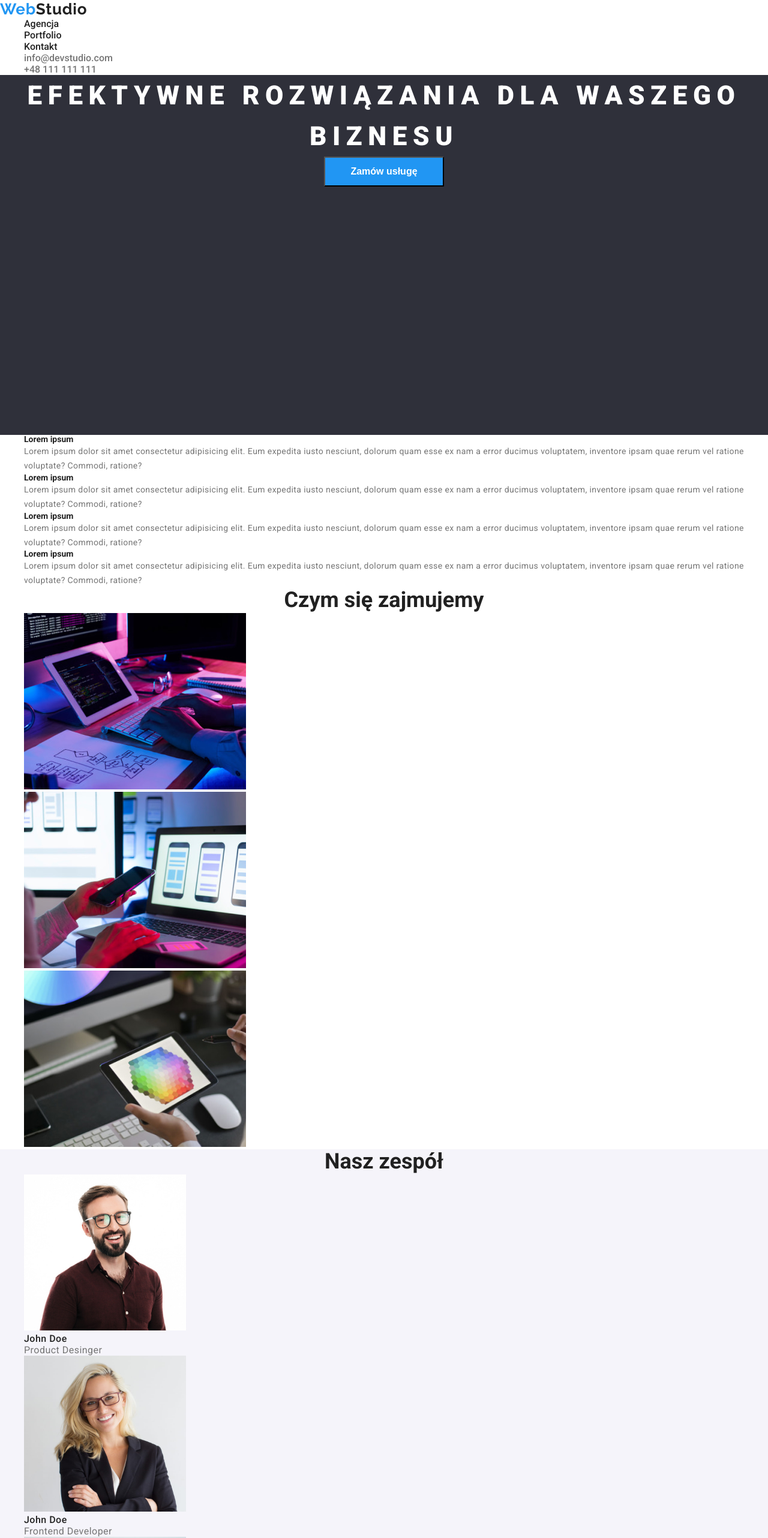
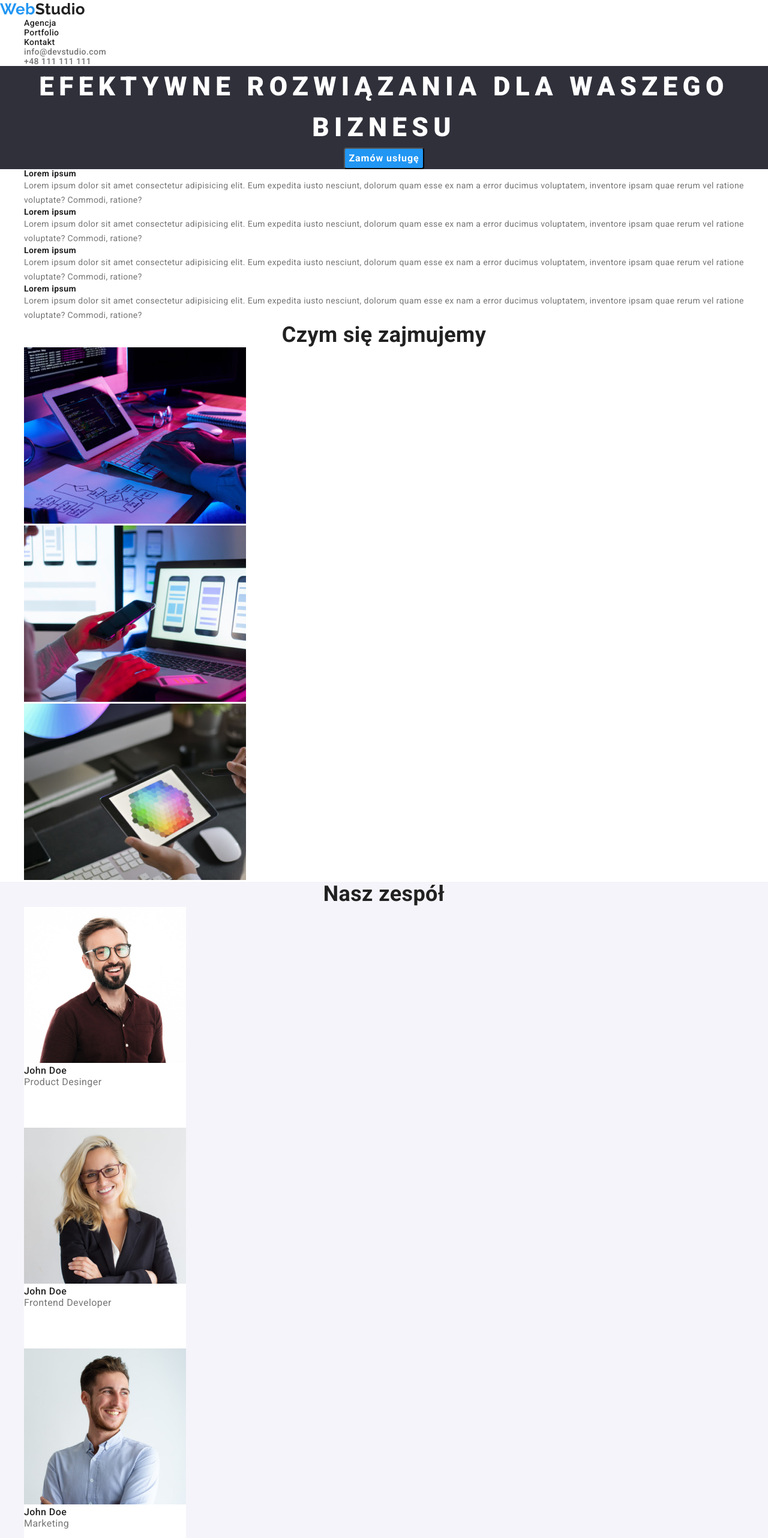
Before and after one commit to poprostupiotrekk/goit-markup-hw-02, a plain HTML site: page index.html in a window 1280 px wide. Shown: the top 2564 px of the page at 60% size. Drawn offline with Linux system fonts and the light colour scheme.

Commit message:
after correction
corrections according to comments

```diff
--- a/css/styles.css
+++ b/css/styles.css
@@ -5,6 +5,7 @@
   --brand-color-black: #212121;
   --brand-color-grey: #f5f4fa;
   --brand-color-white: #ffffff;
+  --nav-footer-color: #999999;
   --brand-color-contact: #757575;
   --backgroud-color-another: #ececec;
 }
@@ -23,7 +24,9 @@ button {
 body {
   font-family: "Roboto", sans-serif;
   color: var(--brand-color-black);
-  background-color: var(--brand-color-white);
+  text-decoration: none;
+  letter-spacing: 0.03em;
+  font-size: 14px;
 }
 span {
   color: var(--brand-main-color);
@@ -35,22 +38,14 @@ h2 {
   text-align: center;
 }
 p {
-  font-weight: 400;
   color: var(--brand-color-contact);
   line-height: 1.19;
-  letter-spacing: 0.03em;
-}
-.header {
-  background-color: var(--brand-color-white);
-
-  width: 100%;
 }
 .logo-black,
 .logo-white {
   font-family: "Raleway", sans-serif;
   font-weight: 700;
   font-size: 26px;
-  letter-spacing: 0.03em;
 }
 .logo-black {
   color: var(--brand-color-black);
@@ -79,7 +74,6 @@ p {
 /* sekcja zamów*/
 .order {
   background-color: var(--brand-color-background);
-  height: 600px;
   letter-spacing: 0.6em;
   text-align: center;
 }
@@ -92,28 +86,32 @@ p {
 }
 /*przycisk zamów*/
 .link-order-button {
+  font-family: "Roboto", sans-serif;
   font-weight: 700;
   font-size: 16px;
   line-height: 1.875;
   background-color: var(--brand-main-color);
   color: var(--brand-color-white);
-  width: 200px;
-  height: 50px;
+  border-radius: 4px;
+  letter-spacing: 0.06em;
 }
 /*przyciski nawigacyjne portfolio*/
 .link-button {
+  font-family: "Roboto", sans-serif;
   font-weight: 500;
   font-size: 16px;
   line-height: 1.625;
   color: var(--brand-color-black);
   background-color: var(--brand-color-grey);
-  height: 38px;
   border-radius: 4px;
 }
 .link-button:focus,
 .link-button:hover {
   color: var(--brand-color-white);
   background-color: var(--brand-main-color);
+}
+.what-we-do {
+  background-color: var(--brand-color-white);
 }
 .head-1 {
   font-weight: 700;
@@ -131,10 +129,8 @@ p {
   letter-spacing: 0.06em;
 }
 .head-4 {
-  font-weight: 400;
   font-size: 16px;
   line-height: 1.875;
-  letter-spacing: 0.03em;
 }
 .team {
   background-color: var(--brand-color-grey);
@@ -143,24 +139,27 @@ p {
   font-weight: 500;
   font-size: 16px;
   line-height: 1.19;
-  letter-spacing: 0.03em;
 }
 .name-2 {
-  font-weight: 400;
   font-size: 16px;
   line-height: 1.19;
-  letter-spacing: 0.03em;
+}
+.team-bacground {
+  background-color: var(--brand-color-white);
+  width: 270px;
+  height: 368px;
 }
 .footer {
   background-color: var(--brand-color-background);
-  height: 252px;
+}
+.adress {
+  font-style: normal;
   color: var(--brand-color-white);
   font-size: 14px;
   line-height: 171%;
 }
 .link-nav-footer {
-  font-weight: 400;
-  color: var(--brand-color-white);
+  color: var(--nav-footer-color);
 }
 .link-nav-footer:focus,
 .link-nav-footer:hover {
--- a/index.html
+++ b/index.html
@@ -88,7 +88,7 @@
         </ul>
       </section>
       <!--Czym się zajmujemy-->
-      <section>
+      <section class="what-we-do">
         <h2>Czym się zajmujemy</h2>
         <ul>
           <li>
@@ -121,7 +121,7 @@
       <section class="team">
         <h2>Nasz zespół</h2>
         <ul>
-          <li>
+          <li class="team-bacground">
             <figure>
               <img
                 src="./images/person1.jpg"
@@ -135,7 +135,7 @@
               </figcaption>
             </figure>
           </li>
-          <li>
+          <li class="team-bacground">
             <figure>
               <img
                 src="./images/person2.jpg"
@@ -149,7 +149,7 @@
               </figcaption>
             </figure>
           </li>
-          <li>
+          <li class="team-bacground">
             <figure>
               <img
                 src="./images/person3.jpg"
@@ -163,7 +163,7 @@
               </figcaption>
             </figure>
           </li>
-          <li>
+          <li class="team-bacground">
             <figure>
               <img
                 src="./images/person4.jpg"
@@ -181,10 +181,9 @@
       </section>
     </main>
     <!--Stopka-->
-
     <footer class="footer">
       <a class="logo-white" href="index.html"><span>Web</span>Studio</a>
-      <address>
+      <address class="adress">
         <ul>
           <li>m.Warszawa, Aleje Jerozolimskie 21</li>
           <li>
```
Also changed, not shown: portfolio.html (+2 -4 lines).
